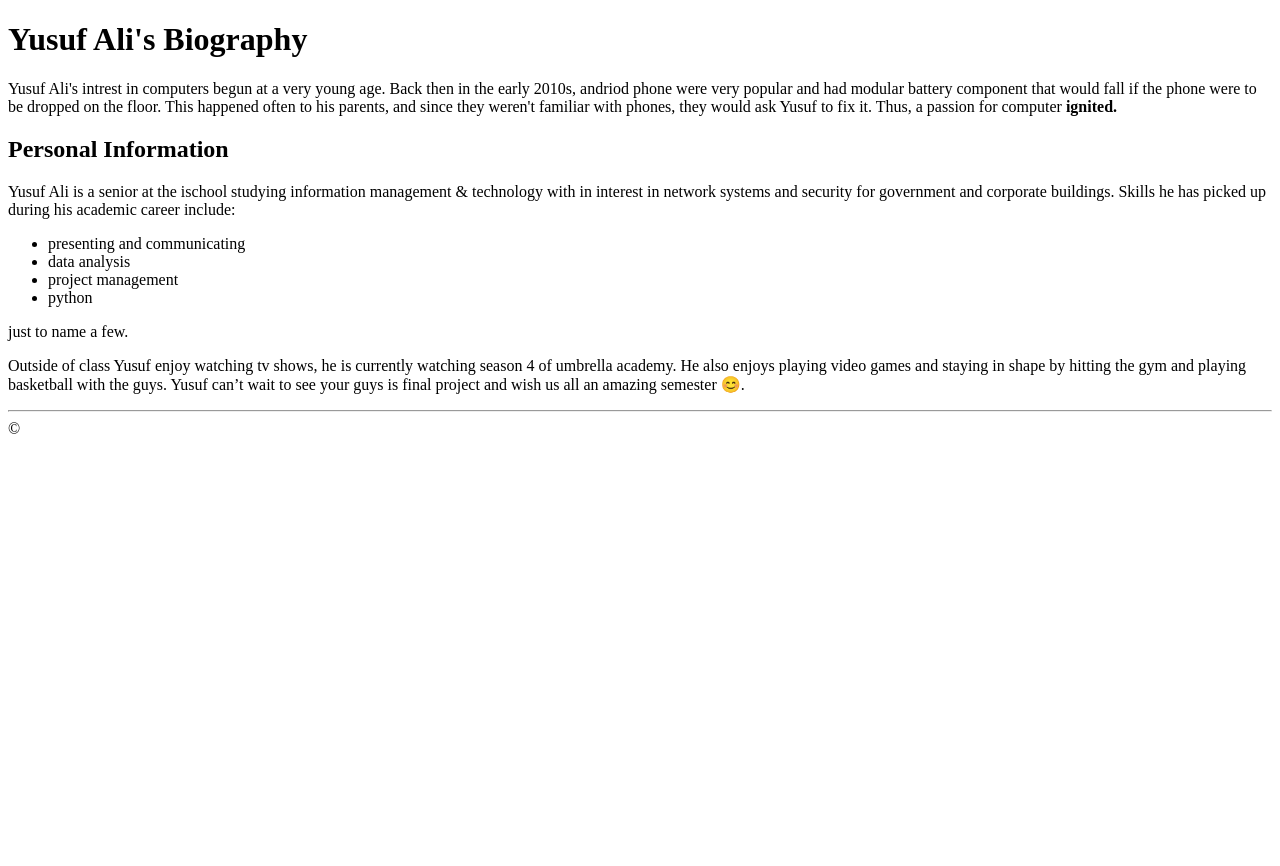
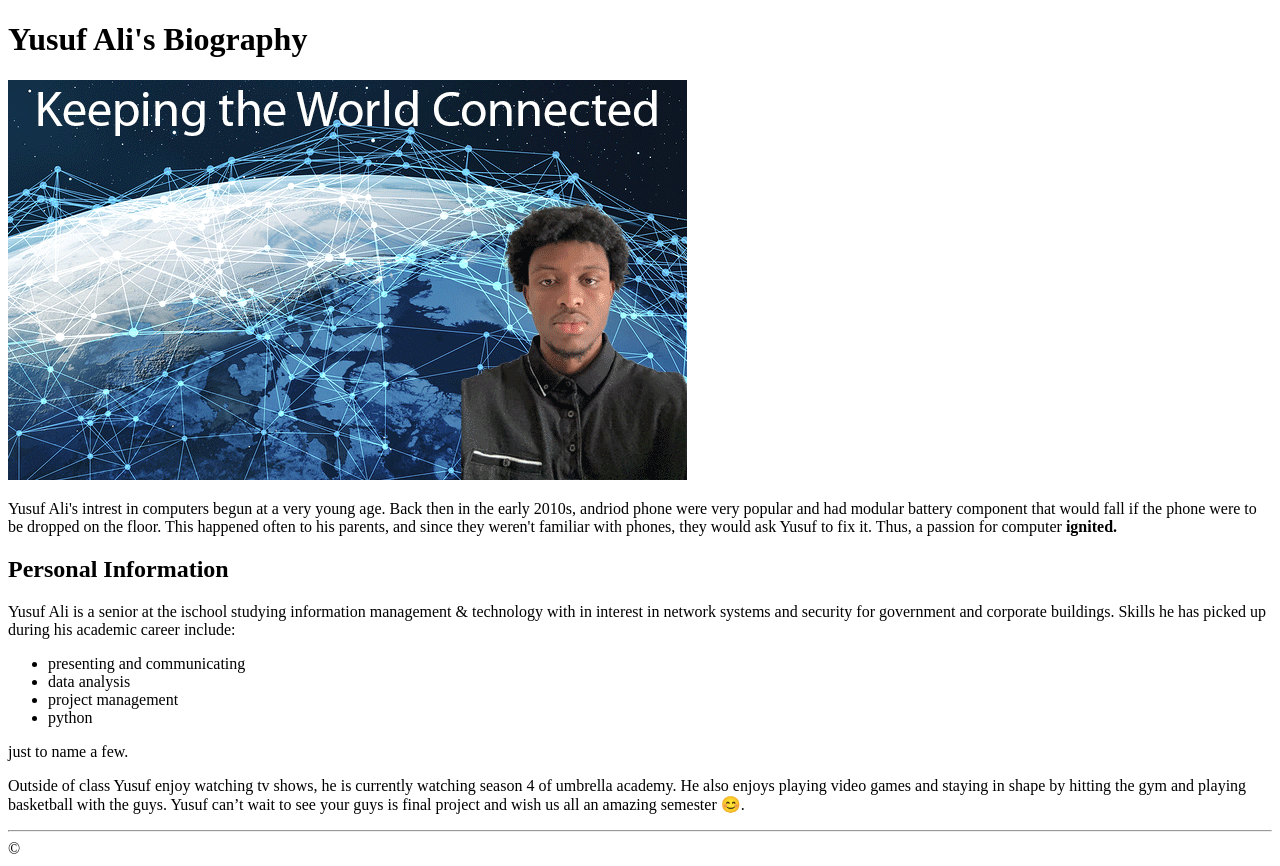
Before and after one commit to yali01-su/ist263, a plain HTML site: page lab05/Lab2.html in a window 1280 px wide. Before the commit the page ends 800 px from the top, so only its background shows below. Drawn offline with Linux system fonts and the light colour scheme.

Commit message:
Update Lab2.html

```diff
--- a/lab05/Lab2.html
+++ b/lab05/Lab2.html
@@ -8,7 +8,7 @@
 
     <body>
         <h1>Yusuf Ali's Biography</h1>
-
+         <img src="https://github.com/yali01-su/ist263/blob/main/newfolder/how-many-people-share-your-internet-connection.png?raw=true" alt="LinkedIn Image"></a>
         <!-- Intro to bio-->
          <!-- bold a couple words -->
         <P>
```
